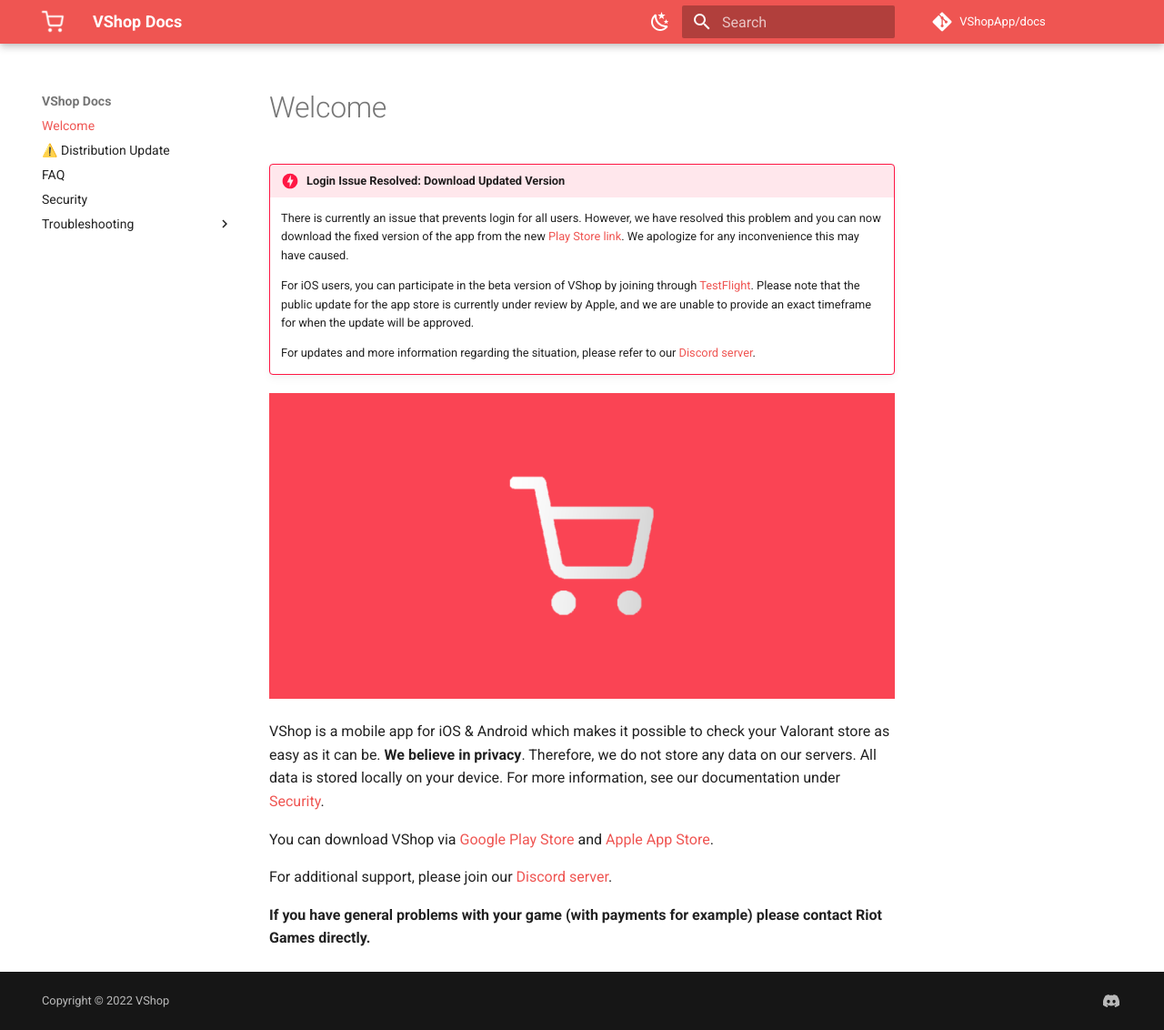
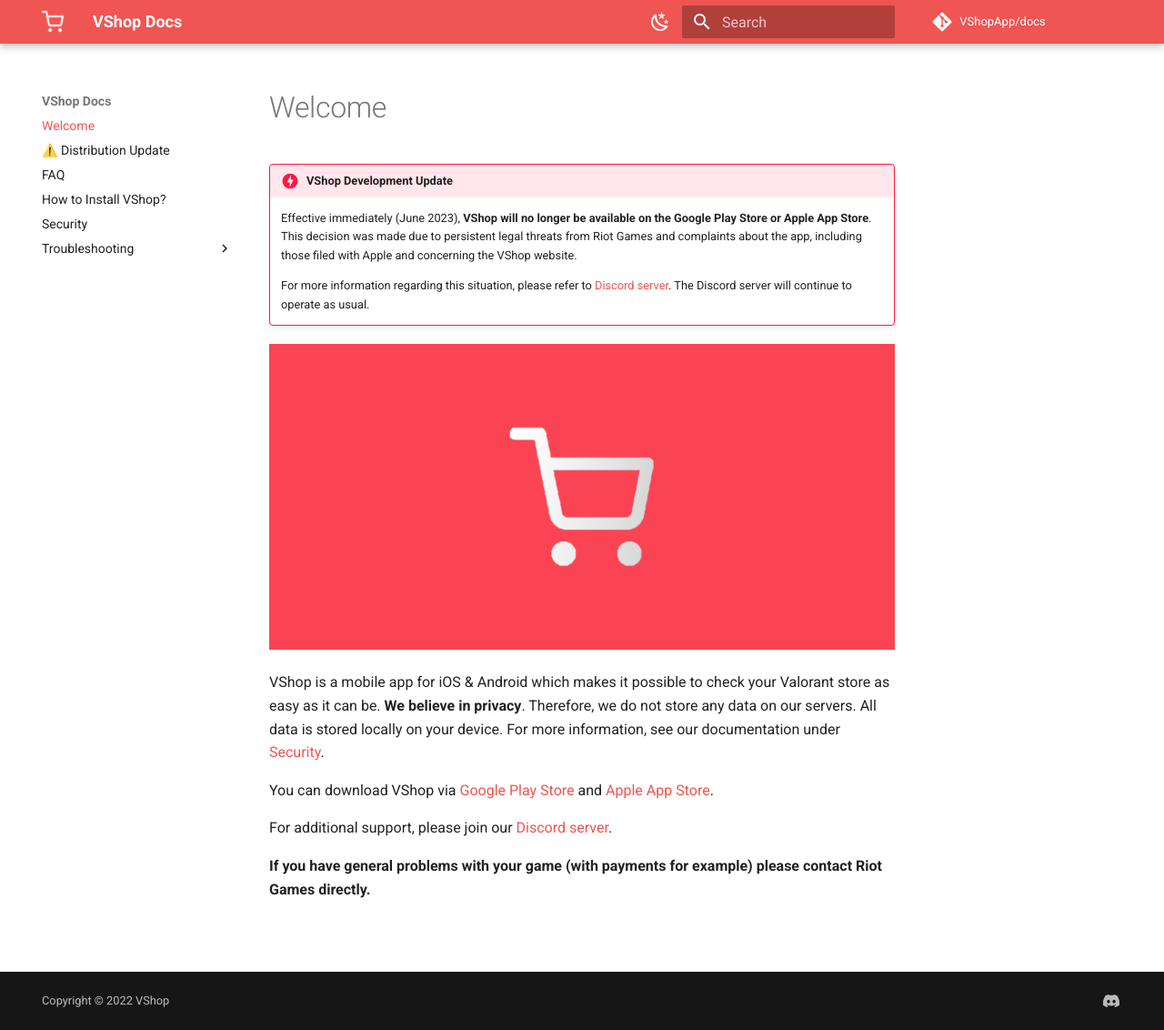
Before and after one commit to VShopApp/docs, an MkDocs documentation site: the page built from docs/index.md, in a window 1280 px wide and 1132 px high. Shown: the whole window at 91% size. Built offline with MkDocs 1.6.1 and Material for MkDocs 9.7.7, drawn with Linux system fonts in a browser that asks for light colours; comment, search, counter and statistics services are not loaded.

Commit message:
updated index.md + added donation perks issue & how to install vshop

```diff
--- a/docs/index.md
+++ b/docs/index.md
@@ -1,12 +1,11 @@
 # Welcome
 
-!!! danger "Login Issue Resolved: Download Updated Version"
+!!! danger "VShop Development Update"
 
-    There is currently an issue that prevents login for all users. However, we have resolved this problem and you can now download the fixed version of the app from the new [Play Store link](https://play.google.com/store/apps/details?id=dev.vasc.vshop2). We apologize for any inconvenience this may have caused.
+    Effective immediately (June 2023), **VShop will no longer be available on the Google Play Store or Apple App Store**. This decision was made due to persistent legal threats from Riot Games and complaints about the app, including those filed with Apple and concerning the VShop website.
 
-    For iOS users, you can participate in the beta version of VShop by joining through [TestFlight](https://testflight.apple.com/join/BeOIXqDR). Please note that the public update for the app store is currently under review by Apple, and we are unable to provide an exact timeframe for when the update will be approved.
-
-    For updates and more information regarding the situation, please refer to our [Discord server](https://vshop.one/discord).
+    For more information regarding this situation, please refer to [Discord server](https://docs.vshop.one/distribution-update).
+    The Discord server will continue to operate as usual.
 
 ![banner](/assets/vshop_banner.png){ width="800" }
 
```
Also changed, not shown: docs/Troubleshooting/donation-perks-issues.md (added, +15 -0 lines), docs/how-to-install.md (added, +26 -0 lines).
